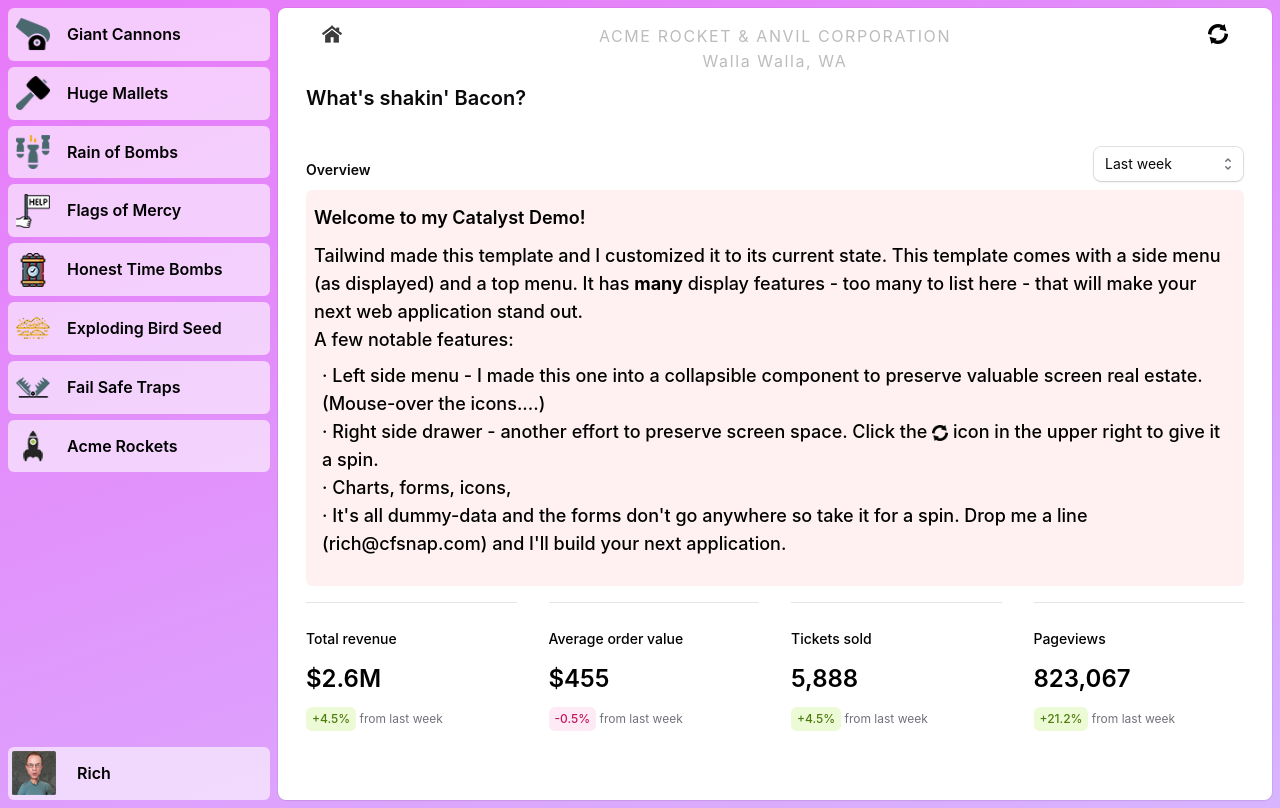
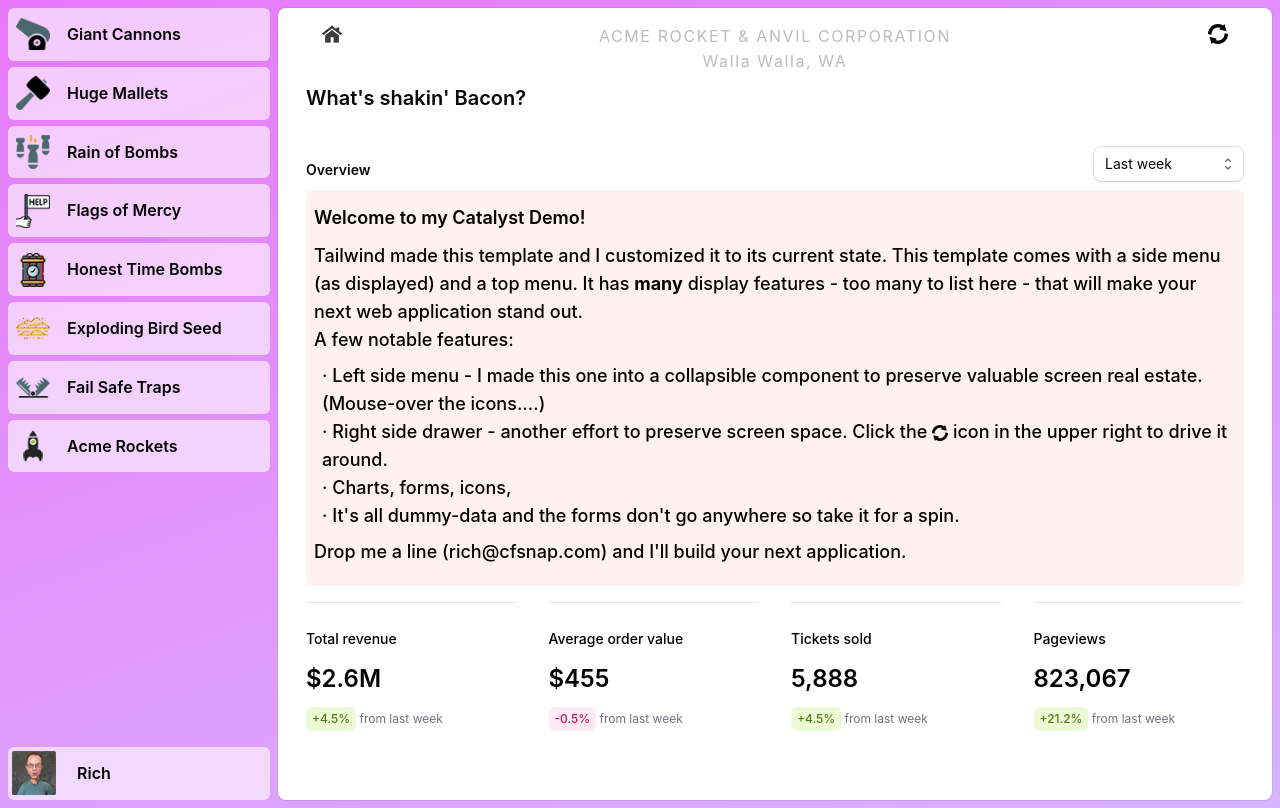
Before and after one commit to richleach/customCatalyst, a Next.js app: page / in a window 1280 px wide. Built offline with nearby package versions, Linux system fonts and the light colour scheme; a web font is replaced by a local one.

Commit message:
formatting my message...

```diff
--- a/src/app/page.tsx
+++ b/src/app/page.tsx
@@ -52,13 +52,14 @@
                             </li>
                             <li> &middot; Right side drawer - another effort to preserve screen space. Click the <Image
                                 src="/images/openclose.png" height={16} width={16} alt="Open/Close"
-                                style={{display: "inline"}}/> icon in the upper right to give it a spin.
+                                style={{display: "inline"}}/> icon in the upper right to drive it around.
                             </li>
                             <li>&middot; Charts, forms, icons,</li>
                             <li> &middot; It&apos;s all dummy-data and the forms don&apos;t go anywhere so take it for a
-                                spin. Drop me a line (rich@cfsnap.com) and I&apos;ll build your next application.
+                                spin.
                             </li>
                         </ul>
+                        Drop me a line (rich@cfsnap.com) and I&apos;ll build your next application.
                     </div>
                     <div className="mt-3 text-sm/6 sm:text-xs/6">
 
```
